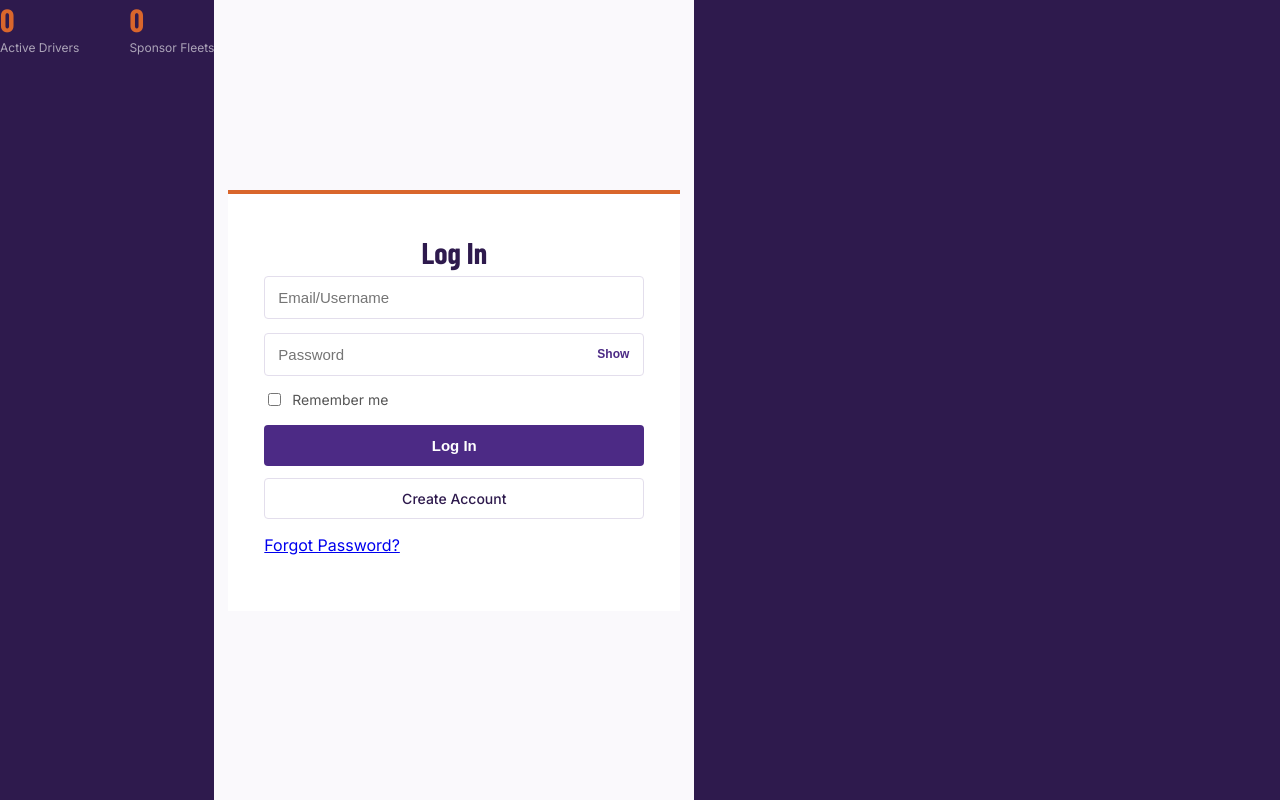
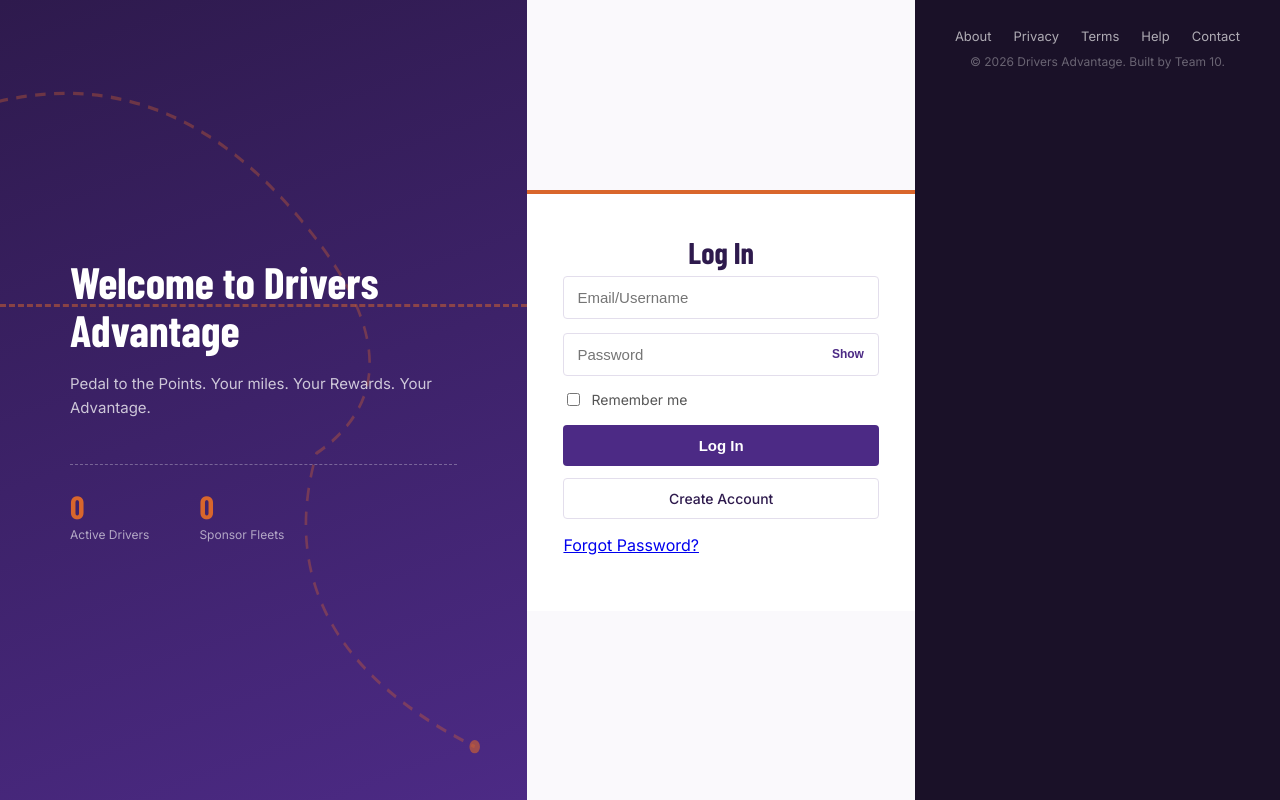
Before and after one commit to juliant3/CPSC4910-Team10-Project, a Flask app: page /login in a window 1280 px wide. Run offline with Flask 3, Linux system fonts and the light colour scheme; data that the repository does not hold is empty.

Commit message:
new look to website

```diff
--- a/frontend/static/css/login.css
+++ b/frontend/static/css/login.css
@@ -30,6 +30,23 @@ body {
     overflow: hidden;
 }
 
+.route-line {
+    position: absolute;
+    top: 0;
+    left: 0;
+    width: 100%;
+    height: 100%;
+    z-index: 0;
+    pointer-events: none;
+}
+
+.login-side h2,
+.login-side p,
+.login-stats {
+    position: relative;
+    z-index: 1;
+}
+
 .login-side::before {
     content: "";
     position: absolute;
@@ -38,6 +55,7 @@ body {
     top: 38%;
     border-top: 3px dashed var(--orange-600);
     opacity: 0.5;
+    z-index: 0;
 }
 
 .login-side h2 {
@@ -60,6 +78,9 @@ body {
 .login-stats {
     display: flex;
     gap: 50px;
+    border-top: 1px dashed rgba(255, 255, 255, 0.3);
+    padding-top: 22px;
+    margin-top: 4px;
 }
 
 .login-stats .stat {
--- a/frontend/templates/shared/base.html
+++ b/frontend/templates/shared/base.html
@@ -10,10 +10,56 @@
 <link rel="preconnect" href="https://fonts.gstatic.com" crossorigin>
 <link href="https://fonts.googleapis.com/css2?family=Barlow+Condensed:wght@500;600;700&family=Inter:wght@400;500;600;700&display=swap" rel="stylesheet">
 
+<style>
+.site-footer {
+    background: #1A1128;
+    padding: 28px 40px 22px;
+    text-align: center;
+}
+
+.footer-links {
+    display: flex;
+    justify-content: center;
+    gap: 22px;
+    flex-wrap: wrap;
+    margin-bottom: 10px;
+}
+
+.footer-links a {
+    color: rgba(255, 255, 255, 0.65);
+    text-decoration: none;
+    font-size: 13px;
+    font-family: 'Inter', sans-serif;
+    transition: color 0.15s;
+}
+
+.footer-links a:hover {
+    color: #D9662C;
+}
+
+.footer-copy {
+    color: rgba(255, 255, 255, 0.35);
+    font-size: 12px;
+    margin: 0;
+    font-family: 'Inter', sans-serif;
+}
+</style>
+
 {% block head %}{% endblock %}
 </head>
 
 <body>
     {% block content %}{% endblock %}
+
+    <footer class="site-footer">
+        <div class="footer-links">
+            <a href="{{ url_for('about') }}">About</a>
+            <a href="#">Privacy</a>
+            <a href="#">Terms</a>
+            <a href="#">Help</a>
+            <a href="#">Contact</a>
+        </div>
+        <p class="footer-copy">&copy; 2026 Drivers Advantage. Built by Team 10.</p>
+    </footer>
 </body>
 </html>
--- a/frontend/templates/shared/login.html
+++ b/frontend/templates/shared/login.html
@@ -112,6 +112,19 @@
 
 {% else %}
 
+<div class="login-side">
+    <svg class="route-line" viewBox="0 0 500 600" preserveAspectRatio="none">
+        <path d="M -20 80 Q 150 40, 280 160 T 300 340 Q 250 480, 450 560"
+              fill="none"
+              stroke="#D9662C"
+              stroke-width="2.5"
+              stroke-dasharray="10 8"
+              opacity="0.35" />
+        <circle cx="-20" cy="80" r="5" fill="#D9662C" opacity="0.6" />
+        <circle cx="450" cy="560" r="5" fill="#D9662C" opacity="0.6" />
+    </svg>
+    <h2>Welcome to Drivers Advantage</h2>
+    <p>Pedal to the Points. Your miles. Your Rewards. Your Advantage.</p>
     <div class="login-stats">
         <div class="stat">
             <strong>{{ driver_count }}</strong>
@@ -120,6 +133,7 @@
         <div class="stat">
             <strong>{{ sponsor_count }}</strong>
             <span>Sponsor Fleets</span>
+        </div>
     </div>
 </div>
 
```
Lines whose indentation alone changed are shown as unchanged.
